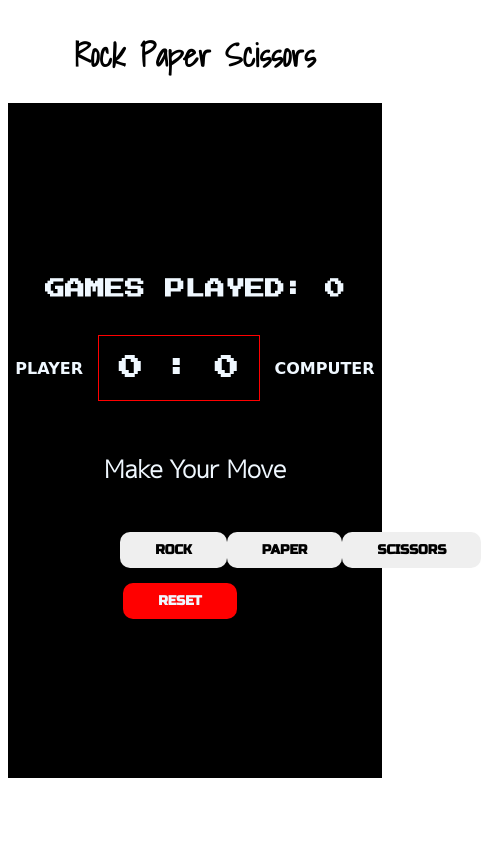
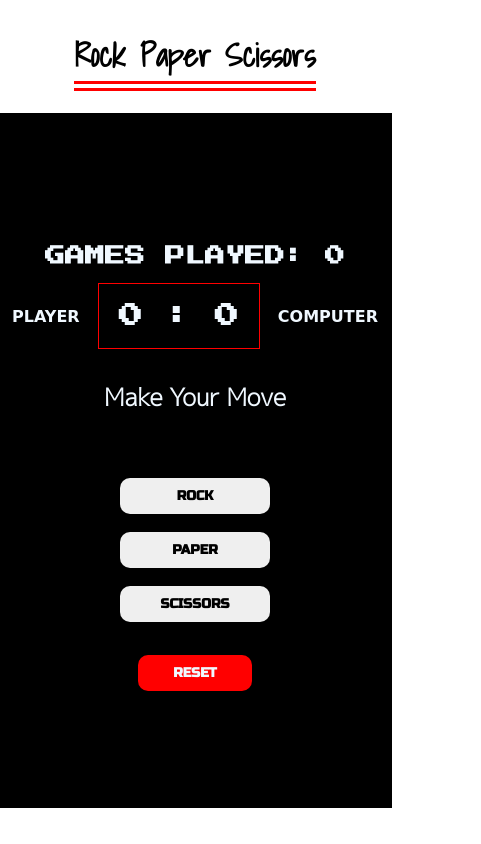
Before and after one commit to sphamandla-s/Rock-Paper-Scissors-Game-as-my-first-javascript-project, a plain HTML site: page index.html in a window 390 px wide. Shown: the whole page, 481 px wide, since content can reach past the window. Drawn offline with Linux system fonts and the light colour scheme; a web font is replaced by a local one.

Commit message:
almost done with the project

```diff
--- a/css/style.css
+++ b/css/style.css
@@ -13,6 +13,7 @@ body {
 
 header h1 {
     font-family: 'Shadows Into Light', cursive;
+    border-bottom: 5px solid red;
 }
 
 main {
@@ -36,7 +37,7 @@ main {
     display: flex;
     align-items: center;
     justify-content: space-around;
-    width: 50%;
+    min-width: 50%;
     font-family: 'Press Start 2P', cursive;
 }
 
@@ -49,11 +50,14 @@ main {
 .score {
     border: 5px red solid;
     padding: 20px 70px;
+    margin: 0 10px;
 }
 
 #winner {
     margin: 30px 0;
     font-family: 'M PLUS 1p', sans-serif;
+    text-align: center;
+    min-width: 70%;
 
 }
 
@@ -64,12 +68,12 @@ button {
     text-transform: uppercase;
     font-weight: bold;
     font-family: 'Russo One', sans-serif;
-
+    margin: 0 10px;
 
 }
 
 #buttons {
-    width: 40%;
+    min-width: 40%;
     margin: 15px 0;
     display: flex;
     justify-content: space-evenly;
@@ -97,10 +101,15 @@ button {
     transform: translateY(-3px);
 }
 
-@media screen and (max-width: 900px) {
+@media screen and (max-width: 913px) {
     main {
         width: 100%;
         min-height: 80vh;
+        padding: 10px;
+    }
+
+    header h1 {
+        border-bottom: 10px double red;
     }
 
     #rounds {
@@ -115,6 +124,21 @@ button {
         border: 1px red solid;
         padding: 20px;
     }
+
+    #buttons {
+
+        max-height: 180px;
+        flex-grow: 1;
+        display: flex;
+        flex-direction: column;
+    }
+
+    #reset, button {
+        margin: 0;
+    }
+
+
+
 
 }
 
```
